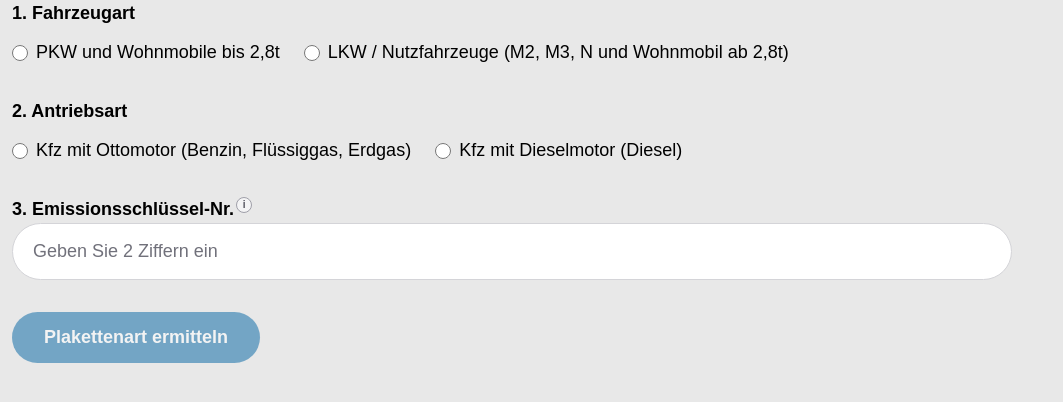
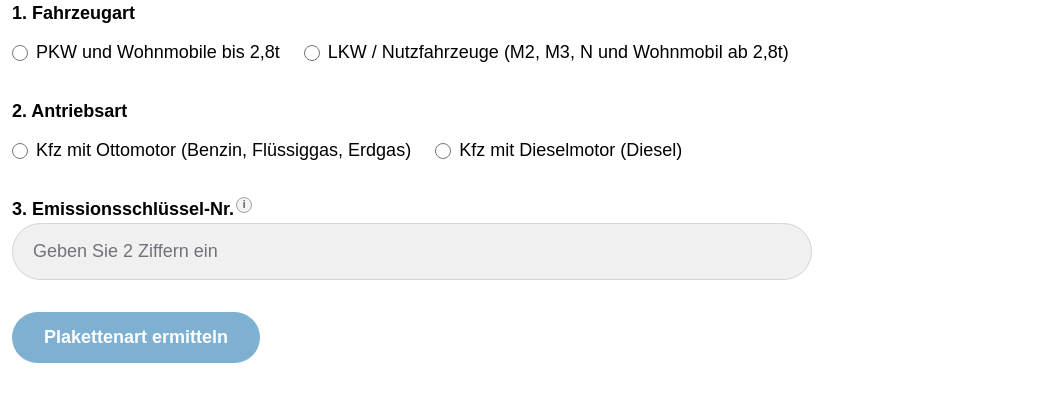
Before and after one commit to JahanzebKhan796/German-vehicle-emission-stickers, a Next.js app: page / in a window 1280 px wide. Shown: the top 402 px of the page, without its empty margins (0-1063 px from the left). Built offline with nearby package versions, Linux system fonts and the light colour scheme.

Commit message:
iframe changes 27

```diff
--- a/app/StickerForm.tsx
+++ b/app/StickerForm.tsx
@@ -232,8 +232,8 @@ export default function StickerForm({ rows }: { rows: string[][] }) {
   }
 
   return (
-    <main className="bg-[#e8e8e8] flex justify-start pt-0 pl-3 pr-6 pb-6">
-      <div className="w-full max-w-[1000px]">
+    <main className="bg-white flex justify-start pt-0 pl-3 pr-6 pb-6">
+      <div className="w-full max-w-[800px]">
         <form className="space-y-8" onSubmit={handleSubmit}>
           {/* Vehicle type */}
           <fieldset className="space-y-3">
@@ -287,7 +287,7 @@ export default function StickerForm({ rows }: { rows: string[][] }) {
           {/* DPF dropdown (only when Diesel) */}
           {isDiesel && (
             <div className="space-y-2">
-              <div className="rounded-full border border-zinc-300 bg-white px-5 pt-3 pb-2.5 focus-within:ring-2 focus-within:ring-zinc-500 focus-within:border-transparent">
+              <div className="rounded-full border border-zinc-300 bg-[#f0f0f0] px-5 pt-3 pb-2.5 focus-within:ring-2 focus-within:ring-zinc-500 focus-within:border-transparent">
                 <div className="mb-1">
                   <span className="text-xs text-zinc-500">
                     Partikelminderungssystem mit PM-Stufe:
@@ -353,7 +353,7 @@ export default function StickerForm({ rows }: { rows: string[][] }) {
               onChange={(e) => handleEmissionKeyChange(e.target.value)}
               placeholder="Geben Sie 2 Ziffern ein"
               maxLength={2}
-              className="w-full px-5 py-3.5 rounded-full border border-zinc-300 bg-white text-black placeholder-zinc-500 focus:ring-2 focus:ring-zinc-500 focus:border-transparent"
+              className="w-full px-5 py-3.5 rounded-full border border-zinc-300 bg-[#f0f0f0] text-black placeholder-zinc-500 focus:ring-2 focus:ring-zinc-500 focus:border-transparent"
             />
             {emissionKey.length > 0 && !emissionKeyValid && (
               <p className="text-amber-700">Geben Sie genau 2 Ziffern ein.</p>
@@ -372,7 +372,7 @@ export default function StickerForm({ rows }: { rows: string[][] }) {
                     ? "bg-amber-100 text-amber-900"
                     : result === "-1" || result === "-2"
                       ? "bg-amber-100 text-amber-900"
-                      : "bg-white text-black"
+                      : "bg-[#f0f0f0] text-black"
                 }`}
               >
                 {result === "Invalid emission number." ? (
--- a/app/globals.css
+++ b/app/globals.css
@@ -1,7 +1,7 @@
 @import "tailwindcss";
 
 :root {
-  --background: #e8e8e8;
+  --background: #ffffff;
   --foreground: #171717;
 }
 
```
